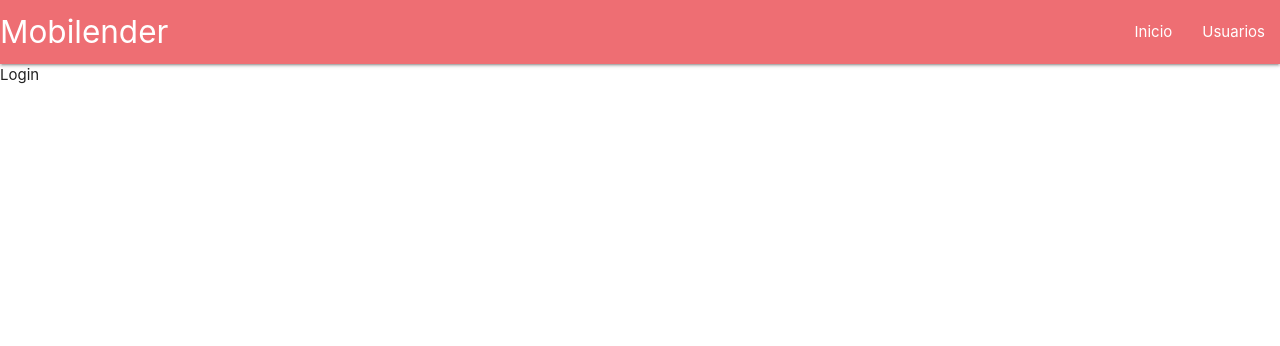
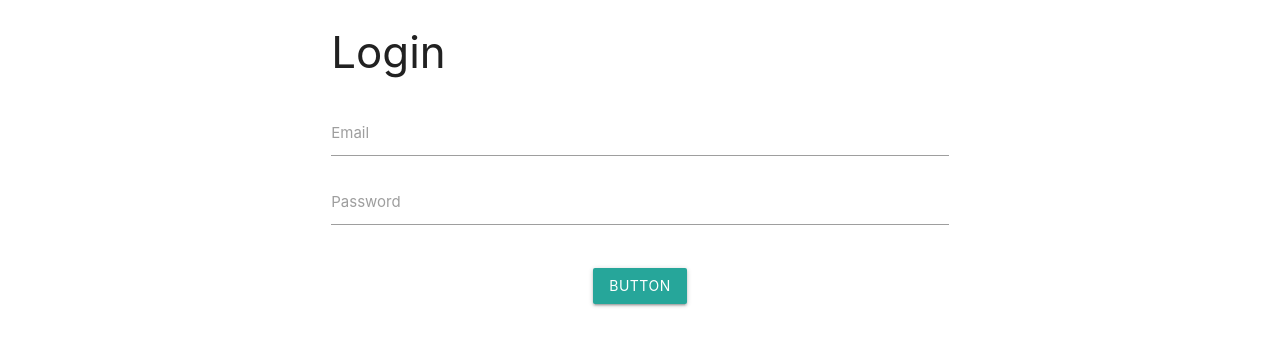
Before and after one commit to montoyaguzman/mobilender-app, a Vue app: page / in a window 1280 px wide. Shown: the top 346 px of the page. Built offline with nearby package versions, Linux system fonts and the light colour scheme.

Commit message:
FIX : Correciones de navegacion

```diff
--- a/src/components/Main.vue
+++ b/src/components/Main.vue
@@ -1,14 +1,5 @@
 <template>
   <div>
-    <nav>
-      <div class="nav-wrapper">
-        <a href="#" class="brand-logo">Mobilender</a>
-        <ul id="nav-mobile" class="right hide-on-med-and-down">
-          <li><router-link to="/home">Inicio</router-link></li>
-          <li><router-link to="/users">Usuarios</router-link></li>
-        </ul>
-      </div>
-    </nav>
     <router-view></router-view>
   </div>
 </template>
--- /dev/null
+++ b/src/components/pages/Dashboard.vue
@@ -0,0 +1,34 @@
+<template>
+  <div>
+    <nav>
+      <div class="nav-wrapper">
+        <a href="#" class="brand-logo">Mobilender</a>
+        <ul id="nav-mobile" class="right hide-on-med-and-down waves-light">
+          <li><router-link to="/home">Inicio</router-link></li>
+          <li><router-link to="/users">Usuarios</router-link></li>
+          <li v-on:click="onLogout"><i class="material-icons">exit_to_app</i></li>
+        </ul>
+      </div>
+    </nav>
+    <router-view></router-view>
+  </div>
+</template>
+
+<script>
+export default {
+  name: 'Dashboard',
+  components: {
+
+  },
+  methods: {
+  onLogout() {
+    this.$store.dispatch("doLogout");
+    this.$router.push("/");
+  }
+}
+}
+</script>
+
+<!-- Add "scoped" attribute to limit CSS to this component only -->
+<style scoped>
+</style>
--- a/src/components/pages/Login.vue
+++ b/src/components/pages/Login.vue
@@ -1,23 +1,63 @@
 <template>
   <div>
 
-    Login
+    <div class="row">
+      <div class="col s6 offset-s3">
+        <h3>Login</h3>
+        <form class="col s12">
+          <div class="row">
+            <div class="input-field">
+              <input id="email" type="email" class="validate">
+              <label for="email">Email</label>
+            </div>
+            <div class="input-field">
+              <input id="password" type="password" class="validate">
+              <label for="password">Password</label>
+            </div>
+          </div>
+        </form>
+        <div class="col s6 offset-s3 center">
+          <a class="waves-effect waves-light btn" v-on:click="onSubmit">button</a>
+          <div id="modal1" class="modal">
+            <div class="modal-content">
+              <h4>Modal Header</h4>
+              <p>A bunch of text</p>
+            </div>
+            <div class="modal-footer">
+              <a href="#!" class="modal-close waves-effect waves-green btn-flat">Agree</a>
+            </div>
+          </div>
+        </div>
+      </div>
+    </div>
 
   </div>
 </template>
 
 <script>
 export default {
-  name: 'Login',
-  user: {
-    user: String
+  props: {
+    username: {
+      type: String
+    },
+    password: {
+      type: String
+    },
   },
-  password: {
-    user: String
+  methods: {
+  async onSubmit() {
+    try {
+      await this.$store.dispatch("doLogin", this.username);
+      this.$router.push({ name: "Dashboard" });
+    } catch (error) {
+      console.error(error);
+    }
   }
+}
 }
 </script>
 
 <!-- Add "scoped" attribute to limit CSS to this component only -->
 <style scoped>
+
 </style>
--- a/src/components/pages/Users.vue
+++ b/src/components/pages/Users.vue
@@ -1,17 +1,38 @@
 <template>
   <div>
+    <div class="row"></div>
     <div class="row">
-      <div class="col s4">
-      <h3>Consulta de usuarios</h3>
+      <div class="col s4 offset-s2">
+        <h6>Consulta de usuarios</h6>
       </div>
+      <div class="col s4 offset-s2">
+         <a class="btn-floating btn-small waves-effect waves-light red"
+          v-on:click="openModal"
+         ><i class="material-icons">add</i></a>
+      </div>
+    </div>
+
+    <div id="modal1" class="modal">
+      <div class="modal-content">
+        <h4>Modal Header</h4>
+        <p>A bunch of text</p>
+      </div>
+      <div class="modal-footer">
+        <a href="#!" class="modal-close waves-effect waves-green btn-flat">Agree</a>
+      </div>
+    </div>
+
+    <div class="row">
       <div class="col s10 offset-s1">
         <Table :headers="headers" :data="users"/>
       </div>
     </div>
+
   </div>
 </template>
 
 <script>
+import M from 'materialize-css'
 import Table from '../common/table.vue'
 export default {
   name: 'Users',
@@ -30,8 +51,21 @@ export default {
   mounted() {
     this.headers = ['id', 'correo', 'nombre', 'apellido', 'avatar',]
     this.$store.dispatch("getUsers");
+  },
+  methods: {
+    search() {
+
+    },
+    openModal() {
+      console.log('abriendo...')
+      document.addEventListener('DOMContentLoaded', function() {
+        var elem = document.querySelectorAll('.modal');
+        console.log('abriendo...')
+        var instance = M.Modal.getInstance(elem);
+        instance.open();
+      });
+    }
   }
-
 }
 </script>
 
--- a/src/main.js
+++ b/src/main.js
@@ -2,7 +2,6 @@ import Vue from 'vue'
 import App from './App.vue'
 import router from './router';
 import store from './store';
-// import store from './store/index';
 
 Vue.config.productionTip = false
 
--- a/src/router.js
+++ b/src/router.js
@@ -1,25 +1,29 @@
 import Vue from "vue";
 import VueRouter from 'vue-router'
+import Dashboard from "./components/pages/Dashboard.vue"
 import Login from "./components/pages/Login.vue"
 import Home from "./components/pages/Home.vue"
 import Users from "./components/pages/Users.vue"
+import store from './store';
 
 Vue.use(VueRouter)
 
 const routes = [
     {
         path: "/",
-        name: "login",
         component: Login
     },
     {
-        path: "/login",
-        name: "login",
-        component: Login
+        path: "/dashboard",
+        name: "Dashboard",
+        meta: {
+            requiresAuth: true
         },
+        component: Dashboard,
+        children: [
             {
                 path: "/home",
-        name: "home",
+                name: "Home",
                 component: Home
             },
             {
@@ -27,11 +31,19 @@ const routes = [
                 name: "Users",
                 component: Users
             },
+        ]
+    },
+    {
+        path: "/login",
+        name: "Login",
+        component: Login
+    },
     {
         path: "/404",
         name: "Error",
         component: Error
     }
+
 ];
 
 const router = new VueRouter({
@@ -39,4 +51,16 @@ const router = new VueRouter({
     routes
 });
 
+router.beforeEach((to, from, next) => {
+    if (to.name !== 'Login' && !store.state.auth) {
+        next({ name: "Login" });
+    }
+    else if (to.name === 'Login' && store.state.auth) {
+        next({ name: "Dashboard" });
+    } else {
+        next();
+    }
+  });
+
+
 export default router;
--- a/src/store/index.js
+++ b/src/store/index.js
@@ -8,12 +8,22 @@ const service = new Services();
 
 const store = new Vuex.Store({
     state: {
+      username: null,
+      auth: true,
       users: []
     },
     getters: {
 
     },
     mutations: {
+      DO_LOGIN(state, username) {
+        state.auth = false;
+        state.username = username;
+      },
+      DO_LOGOUT(state) {
+        state.auth = false;
+        state.username = null;
+      },
       SET_USER_LIST(state, users) {
         state.users = users
       }
@@ -24,6 +34,12 @@ const store = new Vuex.Store({
           const users = response.data.data
           commit('SET_USER_LIST', users)
         })
+      },
+      doLogin({ commit }, username) {
+        commit("DO_LOGIN", username);
+      },
+      doLogout({ commit }) {
+        commit("DO_LOGOUT");
       }
     }
 })
```
Also changed, not shown: 1 other file (tests, documents, lock files or other folders). Lines whose indentation alone changed are shown as unchanged.
